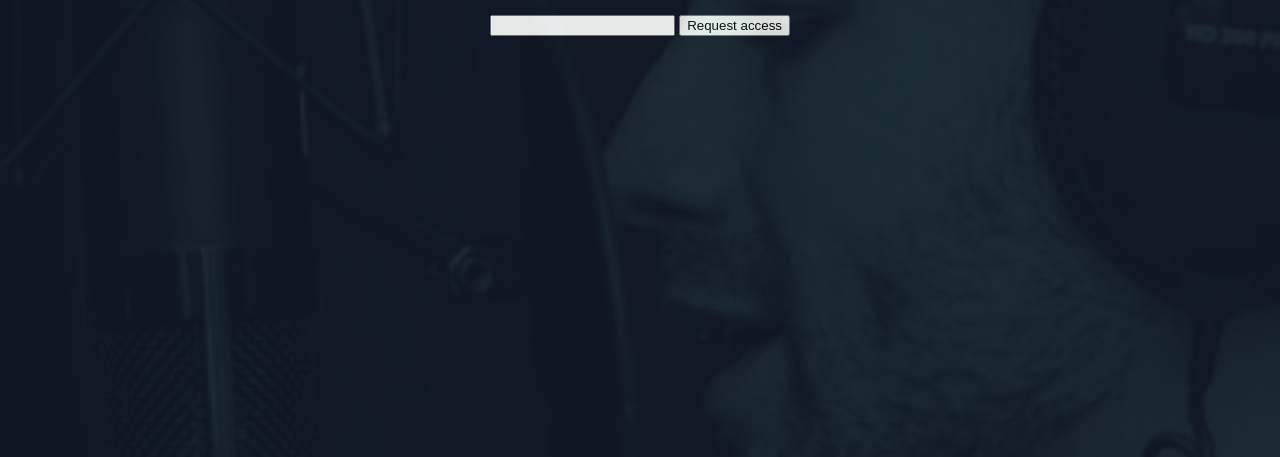
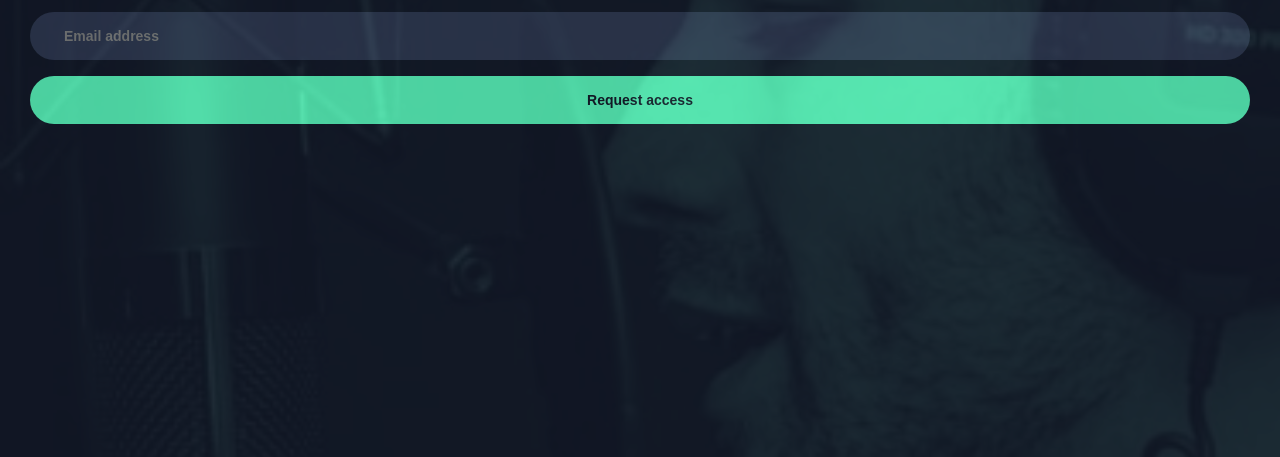
Before and after one commit to jnnrdn/pod-request-landing-page, a website: page src/index.html in a window 1280 px wide. Shown: the part 343-800 px from the top of the page. Drawn offline with nearby package versions, Linux system fonts and the light colour scheme; files that its build step writes are made by us from their sources; files whose address does not match are found by name; a web font is replaced by a local one.

Commit message:
Style form

```diff
--- a/src/index.html
+++ b/src/index.html
@@ -44,7 +44,7 @@
           </li>
         </ul>
         <form action="#" method="get">
-          <input type="email" />
+          <input type="email" placeholder="Email address" />
           <input type="submit" value="Request access" />
         </form>
       </main>
--- /dev/null
+++ b/src/scss/_forms.scss
@@ -0,0 +1,24 @@
+input {
+  display: block;
+  width: 100%;
+  border-radius: 28px;
+  height: 48px;
+  border: none;
+  font-size: 14px;
+  font-weight: bold;
+  padding: 0 34px;
+  box-sizing: border-box;
+
+  &::placeholder {
+  }
+
+  &[type='email'] {
+    background-color: $dark-blue;
+    margin-bottom: 16px;
+  }
+
+  &[type='submit'] {
+    background-color: $primaryColor;
+    color: $background-color;
+  }
+}
--- a/src/scss/style.scss
+++ b/src/scss/style.scss
@@ -6,3 +6,4 @@
 @import 'header/header';
 @import 'title';
 @import 'logos';
+@import 'forms';
```
